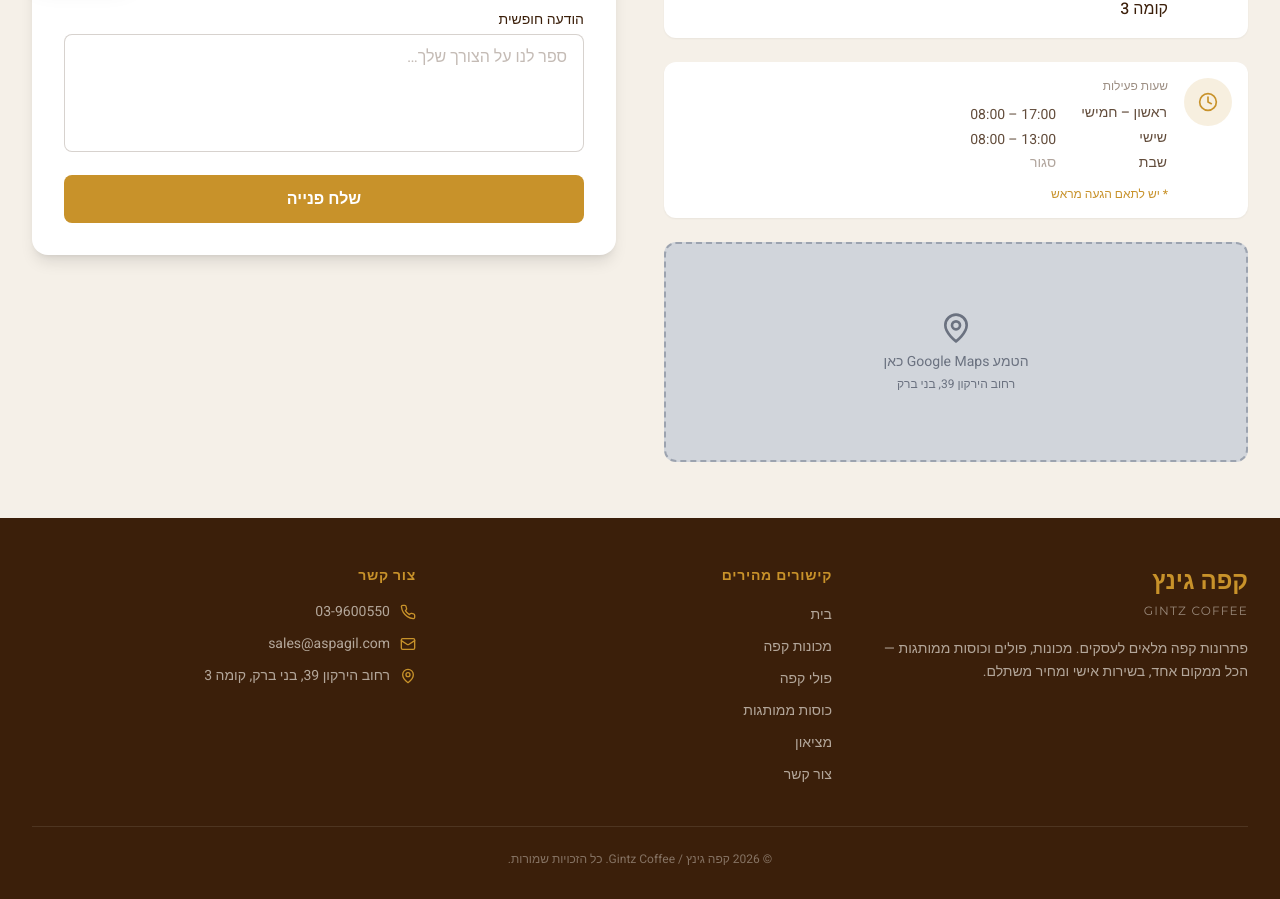
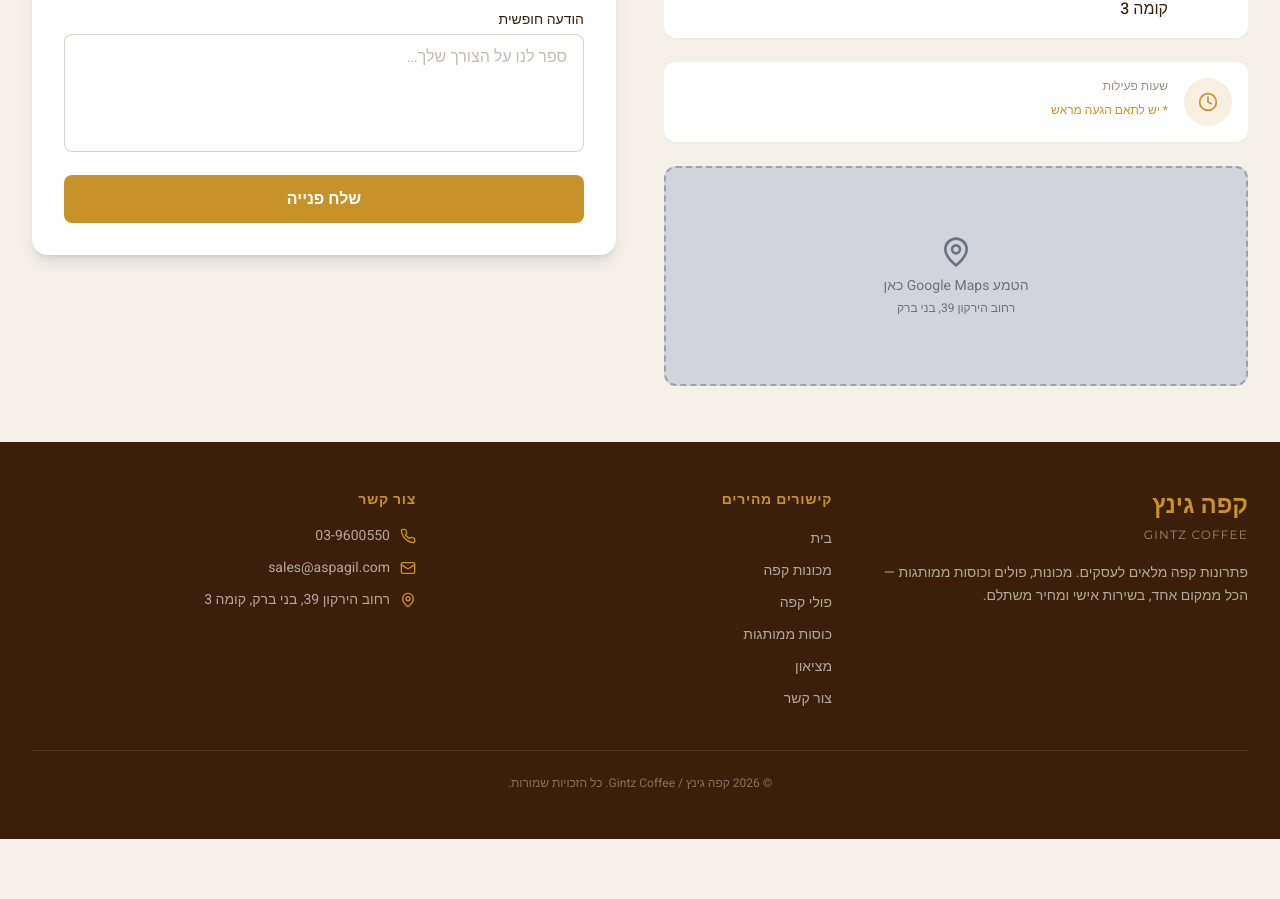
Before and after one commit to ronen12341/gintzcoffee, a Next.js app: page /contact in a window 1280 px wide. Shown: the part 804-1703 px from the top of the page. After the commit the page ends 1643 px from the top, so only its background shows below. Built offline with nearby package versions, Linux system fonts and the light colour scheme; a web font is replaced by a local one.

Commit message:
remove business hours, keep appointment note

```diff
--- a/src/app/contact/page.tsx
+++ b/src/app/contact/page.tsx
@@ -118,23 +118,7 @@ export default function ContactPage() {
                 </span>
                 <div>
                   <p className="text-xs text-brown/50 mb-2">שעות פעילות</p>
-                  <table className="text-sm text-brown/80 w-full">
-                    <tbody>
-                      <tr>
-                        <td className="pb-1 pe-6 font-medium">ראשון – חמישי</td>
-                        <td dir="ltr">08:00 – 17:00</td>
-                      </tr>
-                      <tr>
-                        <td className="pb-1 pe-6 font-medium">שישי</td>
-                        <td dir="ltr">08:00 – 13:00</td>
-                      </tr>
-                      <tr>
-                        <td className="pe-6 font-medium">שבת</td>
-                        <td className="text-brown/40">סגור</td>
-                      </tr>
-                    </tbody>
-                  </table>
-                  <p className="text-xs text-gold font-medium mt-3">* יש לתאם הגעה מראש</p>
+                  <p className="text-xs text-gold font-medium mt-1">* יש לתאם הגעה מראש</p>
                 </div>
               </div>
 
```
